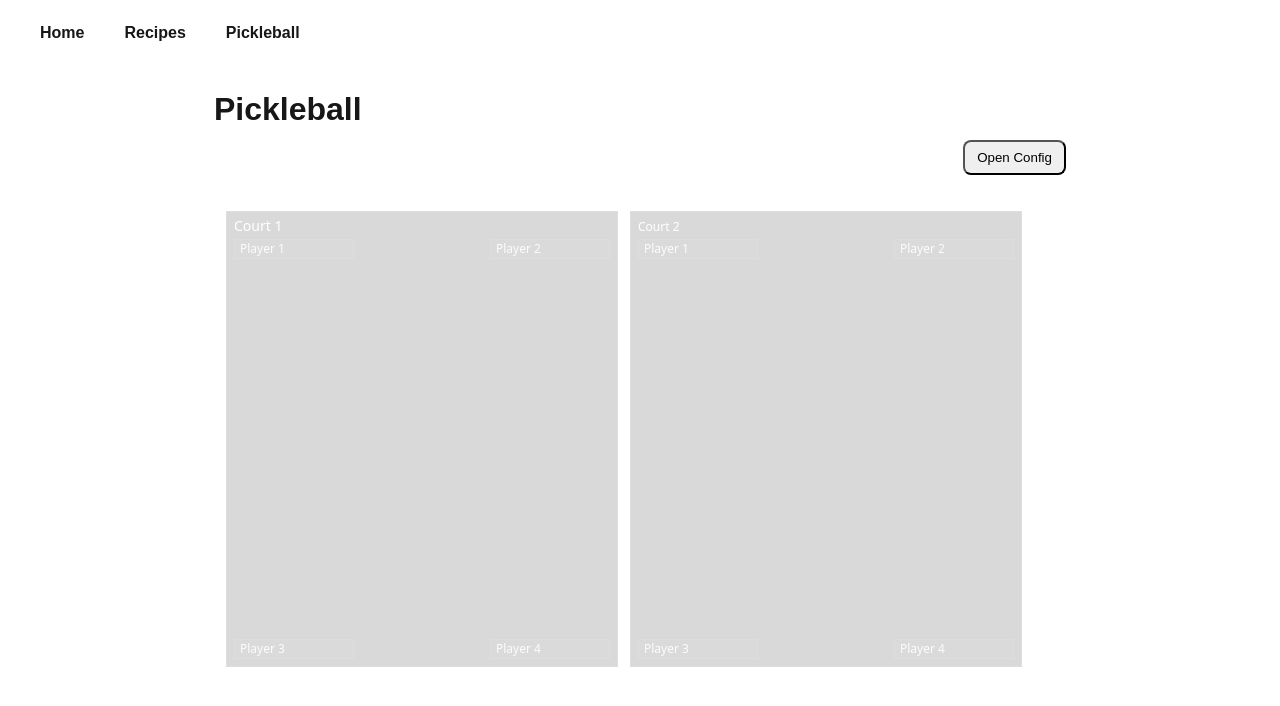
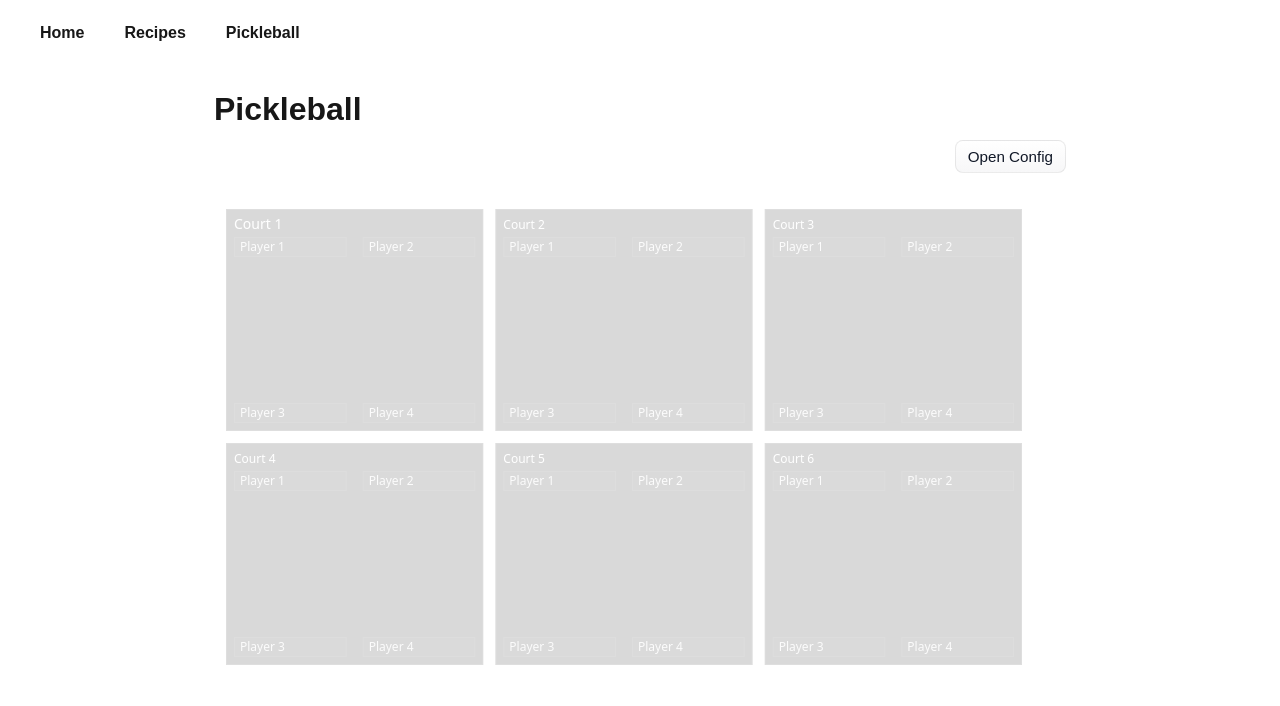
Before and after one commit to tomrw/tomrw.github.io, a Next.js app: page /pickleball in a window 1280 px wide. Shown: the top 706 px of the page. Built offline with nearby package versions, Linux system fonts and the light colour scheme.

Commit message:
pickleball config context

```diff
--- a/src/app/pickleball/Client.tsx
+++ b/src/app/pickleball/Client.tsx
@@ -2,7 +2,10 @@
 
 import { useState } from 'react';
 import CourtCanvas from './CourtCanvas';
-import ConfigPanel, { ConfigForm } from './ConfigPanel';
+import ConfigPanel from './ConfigPanel';
+import PickleballContextProvider from './PickleballContext';
+import Button from '@/ds/Button';
+import { ConfigForm } from './types';
 
 export default function PickleballClient() {
   const [panelOpen, setPanelOpen] = useState<boolean>(false);
@@ -14,6 +17,7 @@ export default function PickleballClient() {
   };
 
   return (
+    <PickleballContextProvider>
       <main style={{ padding: 24, maxWidth: 900, margin: '0 auto' }}>
         <h1>Pickleball</h1>
         <div
@@ -25,16 +29,15 @@ export default function PickleballClient() {
           }}
         >
           <div />
-        <button onClick={() => setPanelOpen(true)} style={{ padding: '8px 12px', borderRadius: 8 }}>
-          Open Config
-        </button>
+          <Button onClick={() => setPanelOpen(true)}>Open Config</Button>
         </div>
-      <CourtCanvas courts={courts} width={820} height={480} />
+        <CourtCanvas width={820} height={480} />
         <ConfigPanel
           open={panelOpen}
           onClose={() => setPanelOpen(false)}
           onUpdateConfig={handleUpdateConfig}
         />
       </main>
+    </PickleballContextProvider>
   );
 }
--- a/src/app/pickleball/ConfigPanel.tsx
+++ b/src/app/pickleball/ConfigPanel.tsx
@@ -2,9 +2,10 @@
 
 import { Players } from './Players';
 import SidePanel from '../../ds/side-panel/SidePanel';
-import { FormProvider, useForm, useFormContext } from 'react-hook-form';
+import { useFormContext } from 'react-hook-form';
 import Courts from './Courts';
 import Button from '@/ds/Button';
+import { ConfigForm } from './types';
 
 type Props = {
   open: boolean;
@@ -12,38 +13,14 @@ type Props = {
   onUpdateConfig: (data: ConfigForm) => void;
 };
 
-export type ConfigForm = {
-  players: { id: number; name: string }[];
-  courts: number;
-};
-
 export default function ConfigPanel({ open, onClose, onUpdateConfig }: Props) {
-  const form = useForm<ConfigForm>({
-    defaultValues: {
-      players: [
-        { id: 1, name: 'Alice' },
-        { id: 2, name: 'Bob' },
-      ],
-      courts: 6,
-    },
-  });
-
-  return (
-    <SidePanel open={open} onClose={onClose} title="Config">
-      <FormProvider {...form}>
-        <FormContent onUpdateConfig={onUpdateConfig} />
-      </FormProvider>
-    </SidePanel>
-  );
-}
-
-const FormContent = ({ onUpdateConfig }: { onUpdateConfig: (data: ConfigForm) => void }) => {
   const form = useFormContext<ConfigForm>();
   const onSubmit = form.handleSubmit((data) => {
     onUpdateConfig(data);
   });
 
   return (
+    <SidePanel open={open} onClose={onClose} title="Config">
       <form onSubmit={onSubmit}>
         <section style={{ marginTop: 18 }}>
           <Courts />
@@ -58,5 +35,6 @@ const FormContent = ({ onUpdateConfig }: { onUpdateConfig: (data: ConfigForm) =>
           Save
         </Button>
       </form>
+    </SidePanel>
   );
-};
+}
--- a/src/app/pickleball/CourtCanvas.tsx
+++ b/src/app/pickleball/CourtCanvas.tsx
@@ -1,14 +1,17 @@
 'use client';
 
 import { useEffect, useRef } from 'react';
+import { useFormContext, useWatch } from 'react-hook-form';
+import { ConfigForm } from './types';
 
 type Props = {
-  courts: number;
   width?: number;
   height?: number;
 };
 
-export default function CourtCanvas({ courts, width = 800, height = 600 }: Props) {
+export default function CourtCanvas({ width = 800, height = 600 }: Props) {
+  const { control } = useFormContext<ConfigForm>();
+  const courts = useWatch({ control, name: 'courts' });
   const ref = useRef<HTMLCanvasElement | null>(null);
 
   useEffect(() => {
--- a/src/app/pickleball/Courts.tsx
+++ b/src/app/pickleball/Courts.tsx
@@ -1,6 +1,6 @@
 import Dropdown from '@/ds/dropdown/Dropdown';
 import { useController, useFormContext, useWatch } from 'react-hook-form';
-import { ConfigForm } from './ConfigPanel';
+import { ConfigForm } from './types';
 
 const OPTIONS = Array.from({ length: 10 }, (_, i) => i + 1).map((n) => ({
   value: n,
--- /dev/null
+++ b/src/app/pickleball/PickleballContext.tsx
@@ -0,0 +1,26 @@
+'use client';
+
+import React from 'react';
+import { useForm, FormProvider } from 'react-hook-form';
+import { ConfigForm } from './types';
+
+type Props = {
+  children: React.ReactNode;
+};
+
+const DEFAULT_COURT_COUNT = 6;
+const PLAYERS = [
+	{ id: 1, name: 'Alice' },
+	{ id: 2, name: 'Bob' },
+];
+
+export default function PickleballContextProvider({ children }: Props) {
+  const form = useForm<ConfigForm>({
+    defaultValues: {
+      players: PLAYERS,
+      courts: DEFAULT_COURT_COUNT,
+    },
+  });
+
+  return <FormProvider {...form}>{children}</FormProvider>;
+}
--- a/src/app/pickleball/Players.tsx
+++ b/src/app/pickleball/Players.tsx
@@ -1,6 +1,6 @@
 import { useState } from 'react';
 import { useFieldArray, useFormContext } from 'react-hook-form';
-import { ConfigForm } from './ConfigPanel';
+import { ConfigForm } from './types';
 import Button from '@/ds/Button';
 
 export const Players = () => {
--- /dev/null
+++ b/src/app/pickleball/types.ts
@@ -0,0 +1,4 @@
+export type ConfigForm = {
+  players: { id: number; name: string }[];
+  courts: number;
+};
```
Lines whose indentation alone changed are shown as unchanged.
